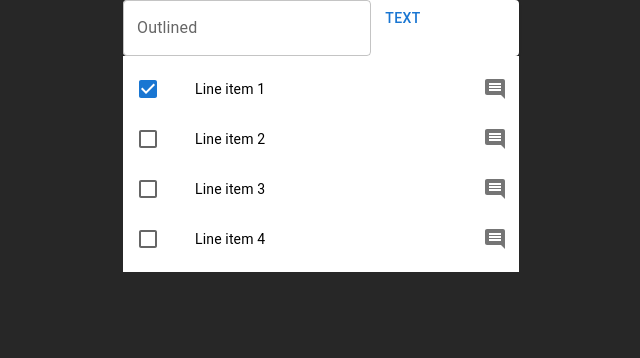
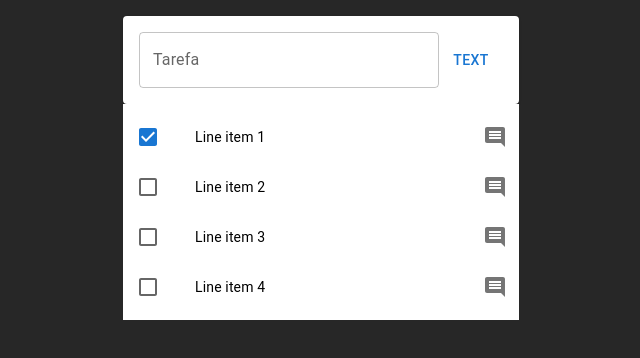
Before and after one commit to DionCstS/to-do-list-teste, a React (Create React App) app: page / in a window 1280 px wide. Shown: the top 358 px of the page, without its empty margins (319-959 px from the left). Built offline with nearby package versions, Linux system fonts and the light colour scheme.

Commit message:
ajustado posicionamento do text fild e botao

```diff
--- a/src/App.js
+++ b/src/App.js
@@ -6,7 +6,7 @@ import { Container } from '@mui/material';
 
 function App() {
   return (
-    <Container maxWidth="xs">
+    <Container maxWidth="xs" style={{marginTop: "1rem"}}>
       <Form/>
       <TodoItem/>
     </Container>
--- a/src/components/Form.jsx
+++ b/src/components/Form.jsx
@@ -3,9 +3,11 @@ import { Button, Paper, TextField } from '@mui/material'
 
 export default function Form() {
   return (
-    <Paper>
-        <TextField id="outlined-basic" label="Outlined" variant="outlined" />
-        <Button variant="text">Text</Button>
+    <Paper style={{ padding: "1em" }}>
+        <div style={{ display:"flex", justifyContent:"center" }}>
+            <TextField id="outlined-basic" label="Tarefa" variant="outlined" fullWidth/>
+            <Button variant="text">Text</Button>
+        </div>
     </Paper>
   )
 }
```
